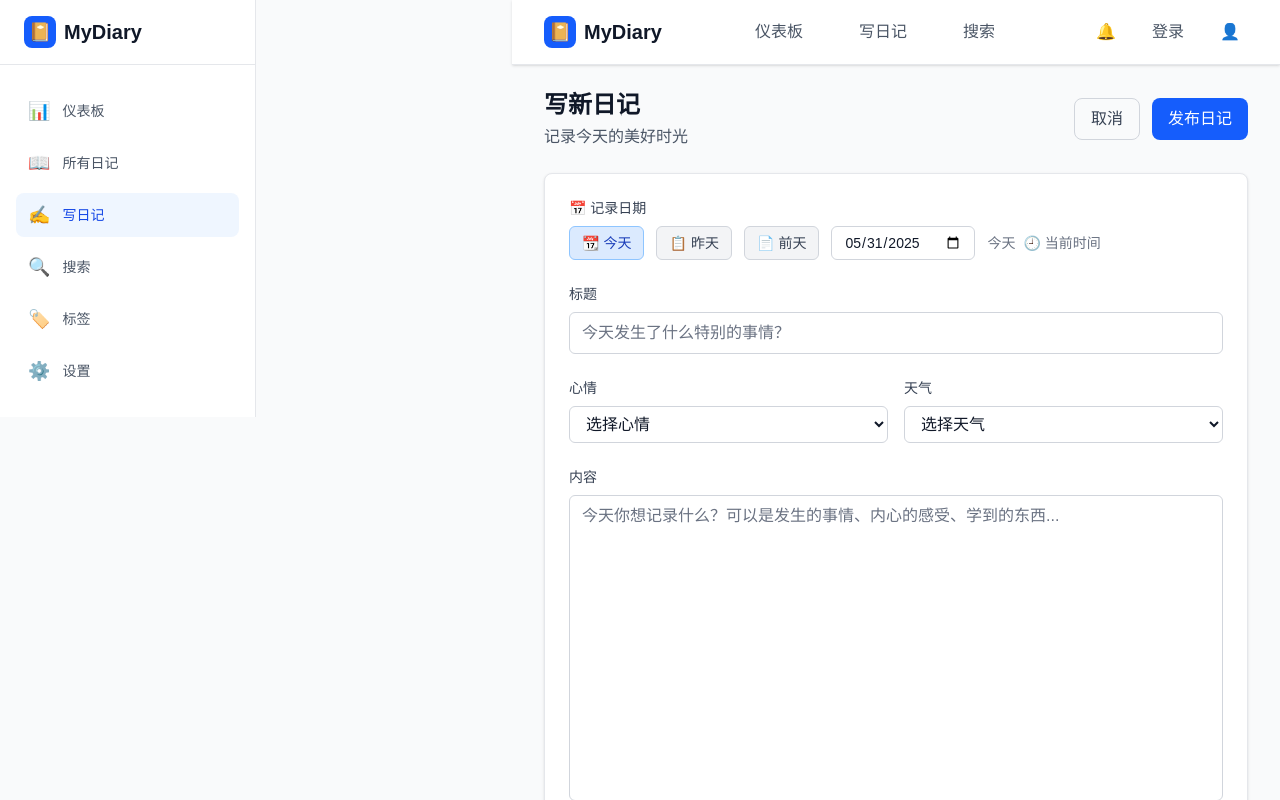
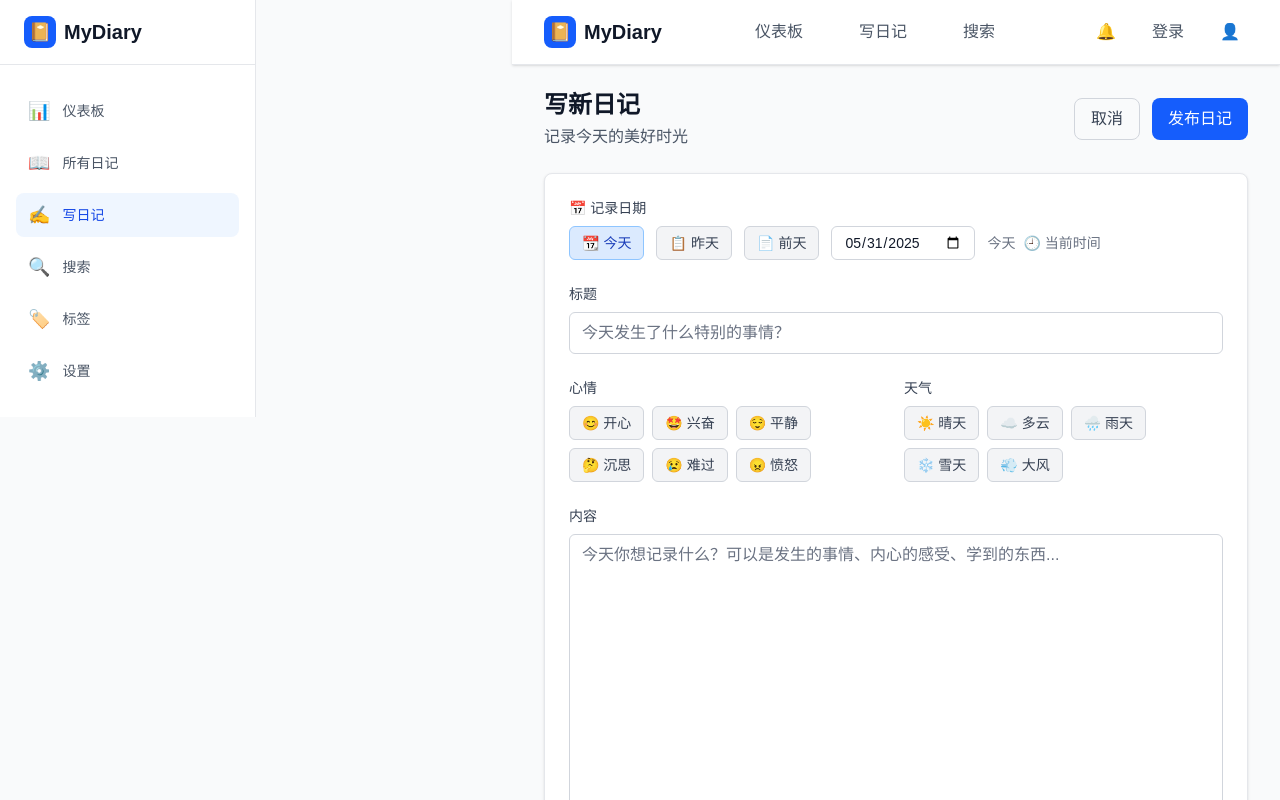
Before and after one commit to KinonoChen/mydiary, a Next.js app: page /diary/new in a window 1280 px wide. Shown: the top 800 px of the page. Built offline with nearby package versions, Linux system fonts and the light colour scheme; no server answers.

Commit message:
心情天气标签多选功能完成

```diff
--- a/prisma/seed.ts
+++ b/prisma/seed.ts
@@ -44,8 +44,8 @@ async function main() {
       title: '美好的一天',
       content: '今天天气很好，和朋友一起去公园散步。看到了盛开的樱花，心情特别愉悦。这样的日子真的很珍贵，应该多多珍惜。',
       tags: JSON.stringify(['生活', '朋友', '自然']),
-      mood: 'happy',
-      weather: 'sunny',
+      mood: JSON.stringify(['happy']),
+      weather: JSON.stringify(['sunny']),
       userId: demoUser.id,
       createdAt: new Date('2024-01-15')
     },
@@ -53,8 +53,8 @@ async function main() {
       title: '工作思考',
       content: '最近在学习新的技术栈，感觉挑战很大但也很有趣。每天都能学到新东西，虽然有时候会感到压力，但成长的感觉很好。',
       tags: JSON.stringify(['工作', '学习', '技术']),
-      mood: 'excited',
-      weather: 'cloudy',
+      mood: JSON.stringify(['excited', 'thoughtful']),
+      weather: JSON.stringify(['cloudy']),
       userId: demoUser.id,
       createdAt: new Date('2024-01-16')
     },
@@ -62,8 +62,8 @@ async function main() {
       title: '雨天随想',
       content: '下了一整天的雨，待在家里看书。读了一本关于人生哲学的书，让我思考了很多关于生活意义的问题。雨声很有节奏，很适合思考。',
       tags: JSON.stringify(['读书', '哲学', '思考']),
-      mood: 'calm',
-      weather: 'rainy',
+      mood: JSON.stringify(['calm', 'thoughtful']),
+      weather: JSON.stringify(['rainy']),
       userId: demoUser.id,
       createdAt: new Date('2024-01-17')
     },
@@ -71,8 +71,8 @@ async function main() {
       title: '运动日记',
       content: '今天去健身房锻炼了一个小时，感觉身体状态比之前好了很多。运动真的是保持健康的好方法，不仅强身健体，还能释放压力。',
       tags: JSON.stringify(['运动', '健康', '健身房']),
-      mood: 'energetic',
-      weather: 'sunny',
+      mood: JSON.stringify(['happy']),
+      weather: JSON.stringify(['sunny']),
       userId: demoUser.id,
       createdAt: new Date('2024-01-18')
     },
@@ -80,8 +80,8 @@ async function main() {
       title: '家庭聚餐',
       content: '今天全家人聚在一起吃饭，好久没有这样的机会了。妈妈做了我最爱吃的菜，大家聊天谈笑，感觉特别温馨。家人在一起的时光总是那么珍贵。',
       tags: JSON.stringify(['家庭', '美食', '温馨']),
-      mood: 'grateful',
-      weather: 'cloudy',
+      mood: JSON.stringify(['happy']),
+      weather: JSON.stringify(['cloudy']),
       userId: demoUser.id,
       createdAt: new Date('2024-01-19')
     },
@@ -89,8 +89,8 @@ async function main() {
       title: '项目完成',
       content: '经过几周的努力，终于完成了这个重要的项目。虽然过程中遇到了很多困难，但团队合作得很好，最终取得了满意的结果。',
       tags: JSON.stringify(['工作', '项目', '团队合作']),
-      mood: 'accomplished',
-      weather: 'sunny',
+      mood: JSON.stringify(['excited']),
+      weather: JSON.stringify(['sunny']),
       userId: demoUser.id,
       createdAt: new Date('2024-01-20')
     },
@@ -98,8 +98,8 @@ async function main() {
       title: '音乐会体验',
       content: '晚上去听了一场古典音乐会，演奏非常精彩。音乐有种神奇的力量，能够直接触动人的心灵。这种现场的感受是任何录音都无法替代的。',
       tags: JSON.stringify(['音乐', '艺术', '文化']),
-      mood: 'inspired',
-      weather: 'clear',
+      mood: JSON.stringify(['excited']),
+      weather: JSON.stringify(['windy', 'cloudy']),
       userId: demoUser.id,
       createdAt: new Date('2024-01-21')
     },
@@ -107,8 +107,8 @@ async function main() {
       title: '学习新技能',
       content: '开始学习摄影，今天学了基础的构图和光线知识。发现摄影不仅仅是按快门那么简单，需要很多技巧和艺术感。准备多多练习。',
       tags: JSON.stringify(['学习', '摄影', '艺术']),
-      mood: 'curious',
-      weather: 'partly_cloudy',
+      mood: JSON.stringify(['thoughtful']),
+      weather: JSON.stringify(['cloudy', 'sunny']),
       userId: demoUser.id,
       createdAt: new Date('2024-01-22')
     },
@@ -116,8 +116,8 @@ async function main() {
       title: '旅行规划',
       content: '开始规划下个月的旅行，研究了很多目的地和路线。旅行总是让人充满期待，能够看到不同的风景，体验不同的文化。',
       tags: JSON.stringify(['旅行', '规划', '期待']),
-      mood: 'excited',
-      weather: 'sunny',
+      mood: JSON.stringify(['excited']),
+      weather: JSON.stringify(['sunny']),
       userId: demoUser.id,
       createdAt: new Date('2024-01-23')
     },
@@ -125,8 +125,8 @@ async function main() {
       title: '深夜思考',
       content: '今晚失眠了，在床上想了很多事情。关于未来的计划，关于人生的方向，关于梦想的实现。有时候这样的深夜思考也是很有价值的。',
       tags: JSON.stringify(['思考', '失眠', '未来']),
-      mood: 'contemplative',
-      weather: 'clear',
+      mood: JSON.stringify(['thoughtful', 'sad']),
+      weather: JSON.stringify(['cloudy']),
       userId: demoUser.id,
       createdAt: new Date('2024-01-24')
     }
@@ -138,8 +138,8 @@ async function main() {
       title: '测试日记1',
       content: '这是第一篇测试日记，用于验证系统功能。',
       tags: JSON.stringify(['测试', 'API']),
-      mood: 'neutral',
-      weather: 'sunny',
+      mood: JSON.stringify(['calm']),
+      weather: JSON.stringify(['sunny', 'windy']),
       userId: testUser.id,
       createdAt: new Date('2024-01-10')
     },
@@ -147,8 +147,8 @@ async function main() {
       title: '测试日记2',
       content: '这是第二篇测试日记，包含更多测试内容。',
       tags: JSON.stringify(['测试', '开发']),
-      mood: 'focused',
-      weather: 'cloudy',
+      mood: JSON.stringify(['thoughtful']),
+      weather: JSON.stringify(['cloudy']),
       userId: testUser.id,
       createdAt: new Date('2024-01-11')//不指定时间 JavaScript 会默认设置为 00:00:00且为utc时区，这与有时间的情况不同
     },
@@ -156,8 +156,8 @@ async function main() {
       title: '测试日记3',
       content: '这是第三篇测试日记，测试时区问题。',
       tags: JSON.stringify(['测试', '开发']),
-      mood: 'focused',
-      weather: 'cloudy',
+      mood: JSON.stringify(['thoughtful']),
+      weather: JSON.stringify(['cloudy', 'rainy']),
       userId: testUser.id,
       createdAt: new Date('2025-05-01T06:30:00')//指定时间不指定时区，js默认解析为本地时间
     },
@@ -165,8 +165,8 @@ async function main() {
       title: '测试日记4',
       content: '这是第四篇测试日记，还是测试时区问题。',
       tags: JSON.stringify(['测试', '开发']),
-      mood: 'focused',
-      weather: 'cloudy',
+      mood: JSON.stringify(['calm']),
+      weather: JSON.stringify(['snowy']),
       userId: testUser.id,
       createdAt: new Date('2025-04-30T20:30:00Z')
     }
--- a/src/app/api/diaries/[id]/route.ts
+++ b/src/app/api/diaries/[id]/route.ts
@@ -55,7 +55,9 @@ export async function GET(
     // 处理tags字段
     const processedDiary = {
       ...diary,
-      tags: diary.tags ? JSON.parse(diary.tags) : []
+      tags: diary.tags ? JSON.parse(diary.tags) : [],
+      mood: diary.mood ? JSON.parse(diary.mood) : [],
+      weather: diary.weather ? JSON.parse(diary.weather) : []
     }
 
     return NextResponse.json(processedDiary)
@@ -129,6 +131,10 @@ export async function PUT(
     // 确保 tags 是数组并进行序列化
     const processedTags = Array.isArray(tags) ? tags : []
 
+    // 新增：处理 mood 和 weather，确保是数组，并进行序列化
+    const processedMood = Array.isArray(mood) && mood.length > 0 ? JSON.stringify(mood) : null
+    const processedWeather = Array.isArray(weather) && weather.length > 0 ? JSON.stringify(weather) : null
+
     // 处理创建时间
     let diaryCreatedAt = existingDiary.createdAt
     if (createdAt) {
@@ -145,8 +151,8 @@ export async function PUT(
         title: title.trim(),
         content: content.replace(/\s+$/, ''),
         tags: JSON.stringify(processedTags),
-        mood: mood || null,
-        weather: weather || null,
+        mood: processedMood,
+        weather: processedWeather,
         updatedAt: new Date(),
         createdAt: diaryCreatedAt
       },
@@ -162,13 +168,15 @@ export async function PUT(
       }
     })
 
-    // 处理返回的 tags 字段
-    const processedDiary = {
+    // 处理返回的 tags, mood, weather 字段
+    const processedUpdatedDiary = {
       ...updatedDiary,
-      tags: processedTags
+      tags: processedTags,
+      mood: updatedDiary.mood ? JSON.parse(updatedDiary.mood) : [],
+      weather: updatedDiary.weather ? JSON.parse(updatedDiary.weather) : []
     }
 
-    return NextResponse.json(processedDiary)
+    return NextResponse.json(processedUpdatedDiary)
 
   } catch (error) {
     console.error('Error updating diary:', error)
--- a/src/app/api/diaries/route.ts
+++ b/src/app/api/diaries/route.ts
@@ -2,6 +2,18 @@ import { NextRequest, NextResponse } from 'next/server'
 import { getServerSession } from 'next-auth'
 import { authOptions } from '@/lib/auth'
 import { prisma } from '@/lib/prisma'
+
+// 定义从数据库获取的日记条目类型
+interface DiaryFromDB {
+  id: string;
+  title: string;
+  content: string;
+  tags: string | null; // 从数据库读出时为 string 或 null
+  mood: string | null; // 从数据库读出时为 string 或 null
+  weather: string | null; // 从数据库读出时为 string 或 null
+  createdAt: Date;
+  updatedAt: Date;
+}
 
 // GET /api/diaries - 获取用户的所有日记
 export async function GET(request: NextRequest) {
@@ -75,9 +87,11 @@ export async function GET(request: NextRequest) {
     })
 
     // 处理tags字段（从JSON字符串转换为数组）
-    const processedDiaries = diaries.map(diary => ({
+    const processedDiaries = diaries.map((diary: DiaryFromDB) => ({
       ...diary,
-      tags: diary.tags ? JSON.parse(diary.tags) : []
+      tags: diary.tags ? JSON.parse(diary.tags) : [],
+      mood: diary.mood ? JSON.parse(diary.mood) : [],
+      weather: diary.weather ? JSON.parse(diary.weather) : []
     }))
 
     return NextResponse.json({
@@ -139,6 +153,10 @@ export async function POST(request: NextRequest) {
     // 确保 tags 是数组并进行序列化
     const processedTags = Array.isArray(tags) ? tags : []
 
+    // 新增：处理 mood 和 weather，确保是数组，并进行序列化
+    const processedMood = Array.isArray(mood) && mood.length > 0 ? JSON.stringify(mood) : null
+    const processedWeather = Array.isArray(weather) && weather.length > 0 ? JSON.stringify(weather) : null
+
     // 处理创建时间
     let diaryCreatedAt = new Date()
     if (createdAt) {
@@ -154,8 +172,8 @@ export async function POST(request: NextRequest) {
         title: title.trim(),
         content: content.replace(/\s+$/, ''),
         tags: JSON.stringify(processedTags),
-        mood: mood || null,
-        weather: weather || null,
+        mood: processedMood,
+        weather: processedWeather,
         userId: user.id,
         createdAt: diaryCreatedAt
       },
@@ -171,10 +189,12 @@ export async function POST(request: NextRequest) {
       }
     })
 
-    // 处理返回的 tags 字段
+    // 处理返回的 tags, mood, weather 字段
     const processedDiary = {
       ...diary,
-      tags: processedTags
+      tags: processedTags,
+      mood: diary.mood ? JSON.parse(diary.mood) : [],
+      weather: diary.weather ? JSON.parse(diary.weather) : []
     }
 
     return NextResponse.json(processedDiary, { status: 201 })
--- a/src/app/diary/edit/[id]/page.tsx
+++ b/src/app/diary/edit/[id]/page.tsx
@@ -2,14 +2,31 @@
 
 import { useState, useEffect, use } from 'react'
 import { useRouter } from 'next/navigation'
+
+const moodOptions = [
+  { value: "happy", label: "😊 开心" },
+  { value: "excited", label: "🤩 兴奋" },
+  { value: "calm", label: "😌 平静" },
+  { value: "thoughtful", label: "🤔 沉思" },
+  { value: "sad", label: "😢 难过" },
+  { value: "angry", label: "😠 愤怒" },
+];
+
+const weatherOptions = [
+  { value: "sunny", label: "☀️ 晴天" },
+  { value: "cloudy", label: "☁️ 多云" },
+  { value: "rainy", label: "🌧️ 雨天" },
+  { value: "snowy", label: "❄️ 雪天" },
+  { value: "windy", label: "💨 大风" },
+];
 
 interface Diary {
   id: string
   title: string
   content: string
   tags: string[]
-  mood: string | null
-  weather: string | null
+  mood: string | string[] | null // 支持旧的单个字符串mood和新的字符串数组mood
+  weather: string | string[] | null // 支持旧的单个字符串weather和新的字符串数组weather
   createdAt: string
   updatedAt: string
 }
@@ -20,8 +37,8 @@ export default function EditDiaryPage({ params }: { params: Promise<{ id: string
   const [title, setTitle] = useState('')
   const [content, setContent] = useState('')
   const [tags, setTags] = useState<string[]>([])
-  const [mood, setMood] = useState('')
-  const [weather, setWeather] = useState('')
+  const [mood, setMood] = useState<string[]>([]) // 改为 string[]
+  const [weather, setWeather] = useState<string[]>([]) // 改为 string[]
   const [selectedDate, setSelectedDate] = useState('')
   const [isLoading, setIsLoading] = useState(false)
   const [isSaving, setIsSaving] = useState(false)
@@ -43,8 +60,22 @@ export default function EditDiaryPage({ params }: { params: Promise<{ id: string
         setTitle(data.title)
         setContent(data.content)
         setTags(data.tags)
-        setMood(data.mood || '')
-        setWeather(data.weather || '')
+        // 初始化 mood，兼容旧数据（字符串）和新数据（数组）
+        if (Array.isArray(data.mood)) {
+          setMood(data.mood)
+        } else if (data.mood) {
+          setMood([data.mood])
+        } else {
+          setMood([])
+        }
+        // 初始化 weather，兼容旧数据（字符串）和新数据（数组）
+        if (Array.isArray(data.weather)) {
+          setWeather(data.weather)
+        } else if (data.weather) {
+          setWeather([data.weather])
+        } else {
+          setWeather([])
+        }
         // 设置日期，从createdAt中提取日期部分
         const createdDate = new Date(data.createdAt)
         setSelectedDate(createdDate.toISOString().split('T')[0])
@@ -67,6 +98,18 @@ export default function EditDiaryPage({ params }: { params: Promise<{ id: string
   const handleRemoveTag = (tagToRemove: string) => {
     setTags(tags.filter(tag => tag !== tagToRemove))
   }
+
+  const handleToggleSelection = (
+    item: string,
+    currentSelection: string[],
+    setter: React.Dispatch<React.SetStateAction<string[]>>
+  ) => {
+    if (currentSelection.includes(item)) {
+      setter(currentSelection.filter((i) => i !== item));
+    } else {
+      setter([...currentSelection, item]);
+    }
+  };
 
   const handleSubmit = async () => {
     // 验证逻辑与后端保持一致
@@ -309,38 +352,44 @@ export default function EditDiaryPage({ params }: { params: Promise<{ id: string
               <label htmlFor="mood" className="block text-sm font-medium text-gray-700 dark:text-gray-300 mb-2">
                 心情
               </label>
-              <select
-                id="mood"
-                value={mood}
-                onChange={(e) => setMood(e.target.value)}
-                className="w-full px-3 py-2 border border-gray-300 dark:border-gray-600 rounded-md focus:outline-none focus:ring-2 focus:ring-blue-500 bg-white dark:bg-gray-700 text-gray-900 dark:text-white"
-              >
-                <option value="">选择心情</option>
-                <option value="happy">😊 开心</option>
-                <option value="excited">🤩 兴奋</option>
-                <option value="calm">😌 平静</option>
-                <option value="thoughtful">🤔 沉思</option>
-                <option value="sad">😢 难过</option>
-                <option value="angry">😠 愤怒</option>
-              </select>
+              <div className="flex flex-wrap gap-2">
+                {moodOptions.map((option) => (
+                  <button
+                    key={option.value}
+                    type="button"
+                    onClick={() => handleToggleSelection(option.value, mood, setMood)}
+                    className={`inline-flex items-center px-3 py-1.5 rounded-md text-sm font-medium transition-colors ${
+                      mood.includes(option.value)
+                        ? 'bg-blue-100 dark:bg-blue-900/20 text-blue-800 dark:text-blue-300 border border-blue-300 dark:border-blue-600'
+                        : 'bg-gray-100 dark:bg-gray-700 text-gray-700 dark:text-gray-300 border border-gray-300 dark:border-gray-600 hover:bg-gray-200 dark:hover:bg-gray-600'
+                    }`}
+                  >
+                    {option.label}
+                  </button>
+                ))}
+              </div>
             </div>
+
             <div>
               <label htmlFor="weather" className="block text-sm font-medium text-gray-700 dark:text-gray-300 mb-2">
                 天气
               </label>
-              <select
-                id="weather"
-                value={weather}
-                onChange={(e) => setWeather(e.target.value)}
-                className="w-full px-3 py-2 border border-gray-300 dark:border-gray-600 rounded-md focus:outline-none focus:ring-2 focus:ring-blue-500 bg-white dark:bg-gray-700 text-gray-900 dark:text-white"
-              >
-                <option value="">选择天气</option>
-                <option value="sunny">☀️ 晴天</option>
-                <option value="cloudy">☁️ 多云</option>
-                <option value="rainy">🌧️ 雨天</option>
-                <option value="snowy">❄️ 雪天</option>
-                <option value="windy">💨 大风</option>
-              </select>
+              <div className="flex flex-wrap gap-2">
+                {weatherOptions.map((option) => (
+                  <button
+                    key={option.value}
+                    type="button"
+                    onClick={() => handleToggleSelection(option.value, weather, setWeather)}
+                    className={`inline-flex items-center px-3 py-1.5 rounded-md text-sm font-medium transition-colors ${
+                      weather.includes(option.value)
+                        ? 'bg-blue-100 dark:bg-blue-900/20 text-blue-800 dark:text-blue-300 border border-blue-300 dark:border-blue-600'
+                        : 'bg-gray-100 dark:bg-gray-700 text-gray-700 dark:text-gray-300 border border-gray-300 dark:border-gray-600 hover:bg-gray-200 dark:hover:bg-gray-600'
+                    }`}
+                  >
+                    {option.label}
+                  </button>
+                ))}
+              </div>
             </div>
           </div>
 
--- a/src/app/diary/new/page.tsx
+++ b/src/app/diary/new/page.tsx
@@ -3,12 +3,29 @@
 import { useState } from 'react'
 import { useRouter } from 'next/navigation'
 
+const moodOptions = [
+  { value: "happy", label: "😊 开心" },
+  { value: "excited", label: "🤩 兴奋" },
+  { value: "calm", label: "😌 平静" },
+  { value: "thoughtful", label: "🤔 沉思" },
+  { value: "sad", label: "😢 难过" },
+  { value: "angry", label: "😠 愤怒" },
+];
+
+const weatherOptions = [
+  { value: "sunny", label: "☀️ 晴天" },
+  { value: "cloudy", label: "☁️ 多云" },
+  { value: "rainy", label: "🌧️ 雨天" },
+  { value: "snowy", label: "❄️ 雪天" },
+  { value: "windy", label: "💨 大风" },
+];
+
 export default function NewDiaryPage() {
   const [title, setTitle] = useState('')
   const [content, setContent] = useState('')
   const [tags, setTags] = useState<string[]>([])
-  const [mood, setMood] = useState('')
-  const [weather, setWeather] = useState('')
+  const [mood, setMood] = useState<string[]>([])
+  const [weather, setWeather] = useState<string[]>([])
   const [selectedDate, setSelectedDate] = useState(() => {
     // 默认为今天的日期
     const today = new Date()
@@ -27,6 +44,18 @@ export default function NewDiaryPage() {
   const handleRemoveTag = (tagToRemove: string) => {
     setTags(tags.filter(tag => tag !== tagToRemove))
   }
+
+  const handleToggleSelection = (
+    item: string,
+    currentSelection: string[],
+    setter: React.Dispatch<React.SetStateAction<string[]>>
+  ) => {
+    if (currentSelection.includes(item)) {
+      setter(currentSelection.filter((i) => i !== item));
+    } else {
+      setter([...currentSelection, item]);
+    }
+  };
 
   const handleSubmit = async () => {
     // 验证逻辑与后端保持一致
@@ -248,38 +277,44 @@ export default function NewDiaryPage() {
               <label htmlFor="mood" className="block text-sm font-medium text-gray-700 dark:text-gray-300 mb-2">
                 心情
               </label>
-              <select
-                id="mood"
-                value={mood}
-                onChange={(e) => setMood(e.target.value)}
-                className="w-full px-3 py-2 border border-gray-300 dark:border-gray-600 rounded-md focus:outline-none focus:ring-2 focus:ring-blue-500 bg-white dark:bg-gray-700 text-gray-900 dark:text-white"
-              >
-                <option value="">选择心情</option>
-                <option value="happy">😊 开心</option>
-                <option value="excited">🤩 兴奋</option>
-                <option value="calm">😌 平静</option>
-                <option value="thoughtful">🤔 沉思</option>
-                <option value="sad">😢 难过</option>
-                <option value="angry">😠 愤怒</option>
-              </select>
+              <div className="flex flex-wrap gap-2">
+                {moodOptions.map((option) => (
+                  <button
+                    key={option.value}
+                    type="button"
+                    onClick={() => handleToggleSelection(option.value, mood, setMood)}
+                    className={`inline-flex items-center px-3 py-1.5 rounded-md text-sm font-medium transition-colors ${
+                      mood.includes(option.value)
+                        ? 'bg-blue-100 dark:bg-blue-900/20 text-blue-800 dark:text-blue-300 border border-blue-300 dark:border-blue-600'
+                        : 'bg-gray-100 dark:bg-gray-700 text-gray-700 dark:text-gray-300 border border-gray-300 dark:border-gray-600 hover:bg-gray-200 dark:hover:bg-gray-600'
+                    }`}
+                  >
+                    {option.label}
+                  </button>
+                ))}
+              </div>
             </div>
+
             <div>
               <label htmlFor="weather" className="block text-sm font-medium text-gray-700 dark:text-gray-300 mb-2">
                 天气
               </label>
-              <select
-                id="weather"
-                value={weather}
-                onChange={(e) => setWeather(e.target.value)}
-                className="w-full px-3 py-2 border border-gray-300 dark:border-gray-600 rounded-md focus:outline-none focus:ring-2 focus:ring-blue-500 bg-white dark:bg-gray-700 text-gray-900 dark:text-white"
-              >
-                <option value="">选择天气</option>
-                <option value="sunny">☀️ 晴天</option>
-                <option value="cloudy">☁️ 多云</option>
-                <option value="rainy">🌧️ 雨天</option>
-                <option value="snowy">❄️ 雪天</option>
-                <option value="windy">💨 大风</option>
-              </select>
+              <div className="flex flex-wrap gap-2">
+                {weatherOptions.map((option) => (
+                  <button
+                    key={option.value}
+                    type="button"
+                    onClick={() => handleToggleSelection(option.value, weather, setWeather)}
+                    className={`inline-flex items-center px-3 py-1.5 rounded-md text-sm font-medium transition-colors ${
+                      weather.includes(option.value)
+                        ? 'bg-blue-100 dark:bg-blue-900/20 text-blue-800 dark:text-blue-300 border border-blue-300 dark:border-blue-600'
+                        : 'bg-gray-100 dark:bg-gray-700 text-gray-700 dark:text-gray-300 border border-gray-300 dark:border-gray-600 hover:bg-gray-200 dark:hover:bg-gray-600'
+                    }`}
+                  >
+                    {option.label}
+                  </button>
+                ))}
+              </div>
             </div>
           </div>
 
```
Also changed, not shown: src/app/diary/[id]/page.tsx (+18 -10 lines), src/app/diary/page.tsx (+18 -10 lines), 1 other file (tests, documents, lock files or other folders).
